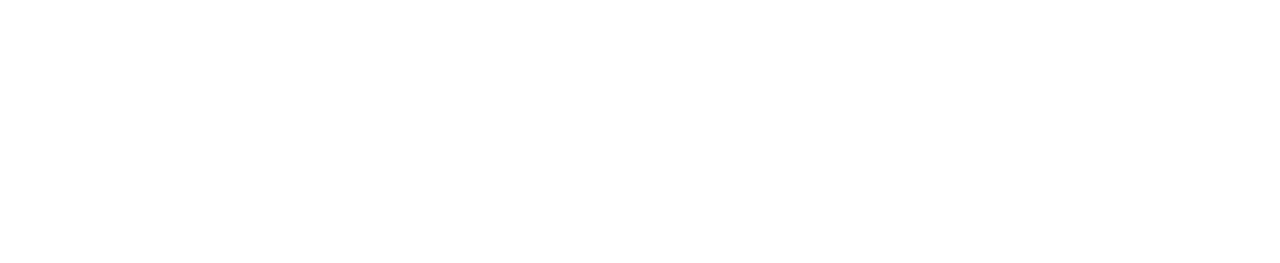
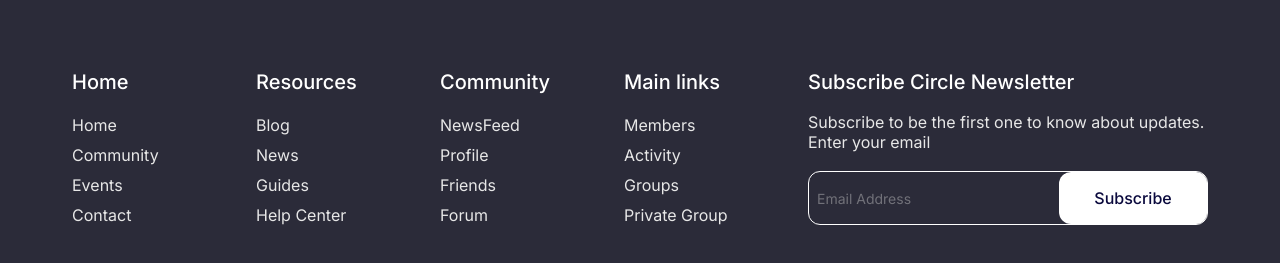
Before and after one commit to pedrodruviaro/netbook-landing-page, a React (Create React App) app: page / in a window 1280 px wide. Shown: the part 4653-4916 px from the top of the page. Before the commit the page ends 4549 px from the top, so only its background shows below. Built offline with nearby package versions, Linux system fonts and the light colour scheme.

Commit message:
add: footer

```diff
--- a/src/App.jsx
+++ b/src/App.jsx
@@ -7,6 +7,7 @@
 import { Members } from "./containers/Members";
 import { WhoWeAre } from "./containers/WhoWeAre";
 import { News } from "./containers/News";
+import { Footer } from "./components/Footer";
 
 export const App = () => {
     return (
@@ -19,6 +20,7 @@
             <Members />
             <CTA />
             <News />
+            <Footer />
         </>
     );
 };
--- /dev/null
+++ b/src/components/Footer/index.jsx
@@ -0,0 +1,56 @@
+import React from "react";
+import { Container, CustomForm, Wrapper } from "./styles.jsx";
+
+export const Footer = () => {
+    return (
+        <Wrapper>
+            <Container>
+                <div>
+                    <h4>Subscribe Circle Newsletter</h4>
+                    <p>
+                        Subscribe to be the first one to know about updates.
+                        Enter your email
+                    </p>
+                    <CustomForm>
+                        <input type="email" placeholder="Email Address" />
+                        <button type="submit">Subscribe</button>
+                    </CustomForm>
+                </div>
+
+                <nav>
+                    <div>
+                        <h4>Home</h4>
+                        <a href="/">Home</a>
+                        <a href="/">Community</a>
+                        <a href="/">Events</a>
+                        <a href="/">Contact</a>
+                    </div>
+
+                    <div>
+                        <h4>Resources</h4>
+                        <a href="/">Blog</a>
+                        <a href="/">News</a>
+                        <a href="/">Guides</a>
+                        <a href="/">Help Center</a>
+                    </div>
+
+                    <div>
+                        <h4>Community</h4>
+                        <a href="/">NewsFeed</a>
+                        <a href="/">Profile</a>
+                        <a href="/">Friends</a>
+                        <a href="/">Forum</a>
+                    </div>
+
+                    <div>
+                        <h4>Main links</h4>
+                        <a href="/">Members</a>
+                        <a href="/">Activity</a>
+                        <a href="/">Groups</a>
+                        <a href="/">Private Group</a>
+                    </div>
+                </nav>
+            </Container>
+        </Wrapper>
+    );
+};
--- /dev/null
+++ b/src/components/Footer/styles.jsx
@@ -0,0 +1,108 @@
+import styled from "styled-components";
+import { DefaultContainer } from "../DefaultContainer";
+
+export const Wrapper = styled.div`
+    background-color: #2b2b39;
+`;
+
+export const Container = styled(DefaultContainer)`
+    display: grid;
+    gap: 2rem;
+
+    padding-block: 4.875rem;
+
+    > div {
+        display: grid;
+        gap: 1.15rem;
+
+        /* border: 1px solid red; */
+        max-width: 25rem;
+    }
+
+    h4 {
+        color: #fff;
+        font-size: 1.25rem;
+        font-weight: 500;
+    }
+
+    p,
+    a {
+        color: #e7e7e7;
+        font-size: 16px;
+    }
+
+    nav {
+        display: grid;
+        gap: 2rem;
+
+        > div {
+            /* border: 1px solid yellow; */
+            display: grid;
+            gap: 0.68rem;
+
+            h4 {
+                margin-bottom: 0.68rem;
+            }
+        }
+
+        @media (min-width: 35rem) {
+            grid-template-columns: 1fr 1fr;
+        }
+
+        @media (min-width: 56.25rem) {
+            grid-template-columns: repeat(4, 1fr);
+        }
+    }
+
+    @media (min-width: 68.75rem) {
+        grid-template-columns: 1fr max-content;
+        grid-template-areas: "links box";
+
+        > div {
+            grid-area: box;
+        }
+    }
+`;
+
+export const CustomForm = styled.form`
+    display: flex;
+    align-items: stretch;
+    justify-content: space-between;
+
+    border: 1px solid #fff;
+    border-radius: 0.75rem;
+    overflow: hidden;
+
+    input {
+        font-size: 1rem;
+        padding: 0.5rem;
+        flex: 1;
+        max-width: 100%;
+
+        background: transparent;
+        border: none;
+        outline: none;
+
+        color: #fff;
+
+        &::placeholder {
+            color: #717179;
+            font-size: 0.875rem;
+        }
+    }
+
+    button {
+        cursor: pointer;
+        outline: none;
+        border: none;
+
+        border-radius: 0.75rem 0 0 0.75rem;
+
+        background-color: #fff;
+        color: ${(props) => props.theme.heading};
+        font-size: 1rem;
+        font-weight: 500;
+        padding: 1rem 0;
+        flex: 1;
+    }
+`;
--- a/src/containers/News/index.jsx
+++ b/src/containers/News/index.jsx
@@ -12,6 +12,10 @@
                 {articles.map((article) => (
                     <ArticlePreview key={article.title} {...article} />
                 ))}
+
+                <span>
+                    <img src="/assets/icons/dots.svg" alt="" />
+                </span>
             </div>
         </Container>
     );
--- a/src/containers/News/styles.jsx
+++ b/src/containers/News/styles.jsx
@@ -13,6 +13,16 @@
         align-items: center;
         gap: 2rem;
 
+        position: relative;
+
+        span {
+            position: absolute;
+            top: -2rem;
+            left: -2rem;
+
+            max-width: 8.5rem;
+        }
+
         @media (min-width: 50rem) {
             flex-direction: row;
             align-items: flex-start;
```
